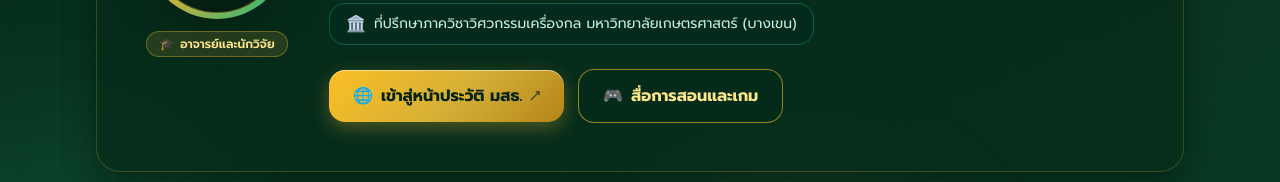
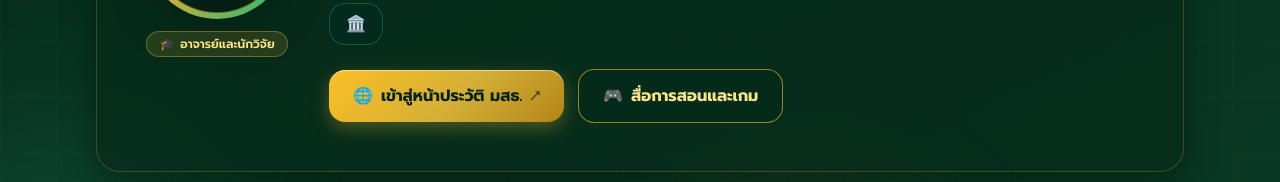
Before and after one commit to Srisit/srisit.github.io, a plain HTML site: page index.html in a window 1280 px wide. Shown: the part 295-477 px from the top of the page. Drawn offline with nearby package versions, Linux system fonts and the light colour scheme.

Commit message:
Update advisory role text in index.html

```diff
--- a/index.html
+++ b/index.html
@@ -218,7 +218,7 @@
                         <!-- Advisory Role Pill -->
                         <div class="inline-flex items-center gap-2 px-4 py-2 rounded-2xl bg-emerald-950/70 border border-emerald-500/35 text-xs sm:text-sm text-emerald-100/95 mb-6">
                             <span class="text-[#fbbf24] text-base shrink-0">🏛️</span>
-                            <span data-i18n="hero_advisor">ที่ปรึกษาภาควิชาวิศวกรรมเครื่องกล มหาวิทยาลัยเกษตรศาสตร์ (บางเขน)</span>
+
                         </div>
 
                         <!-- Action Buttons -->
```
